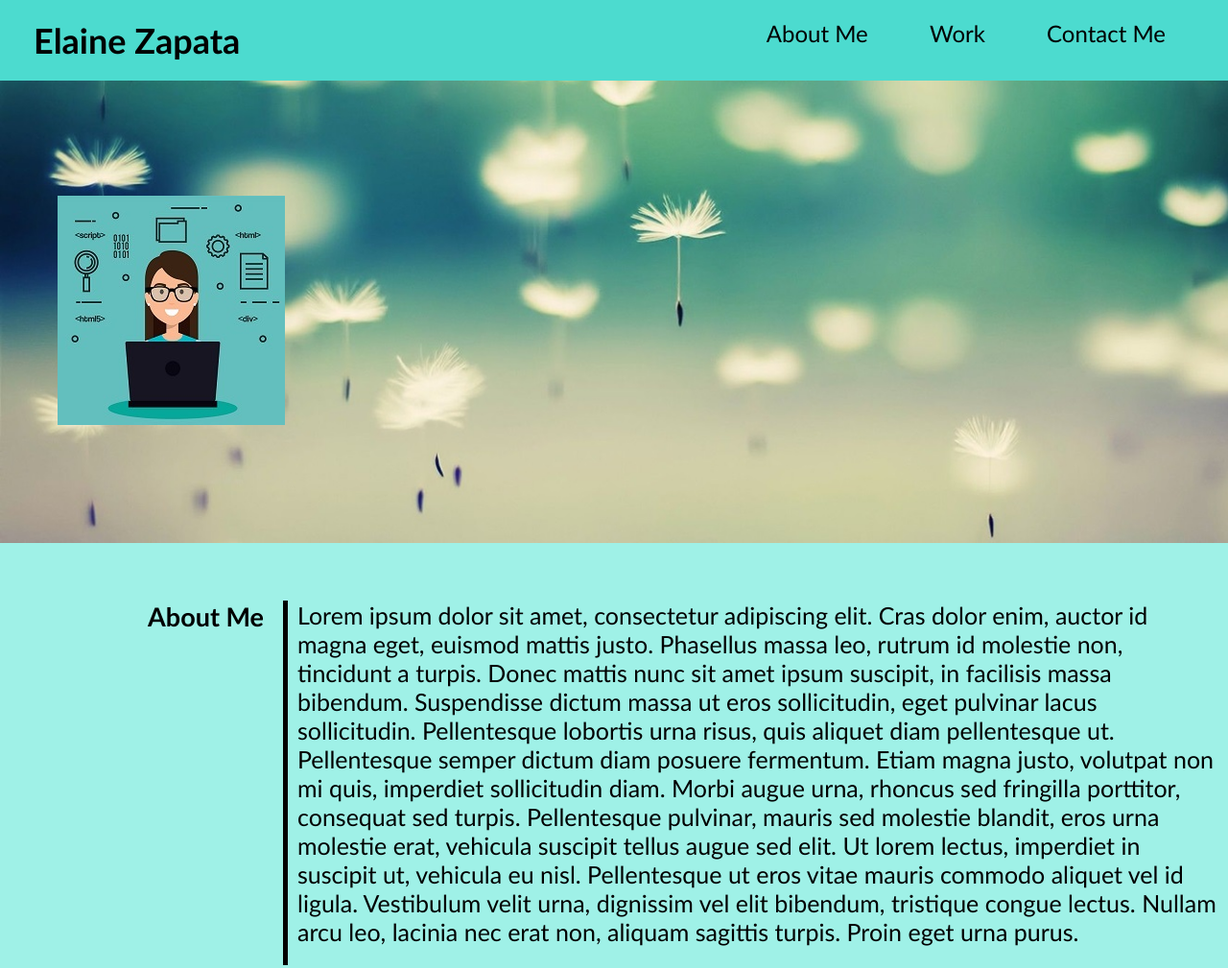
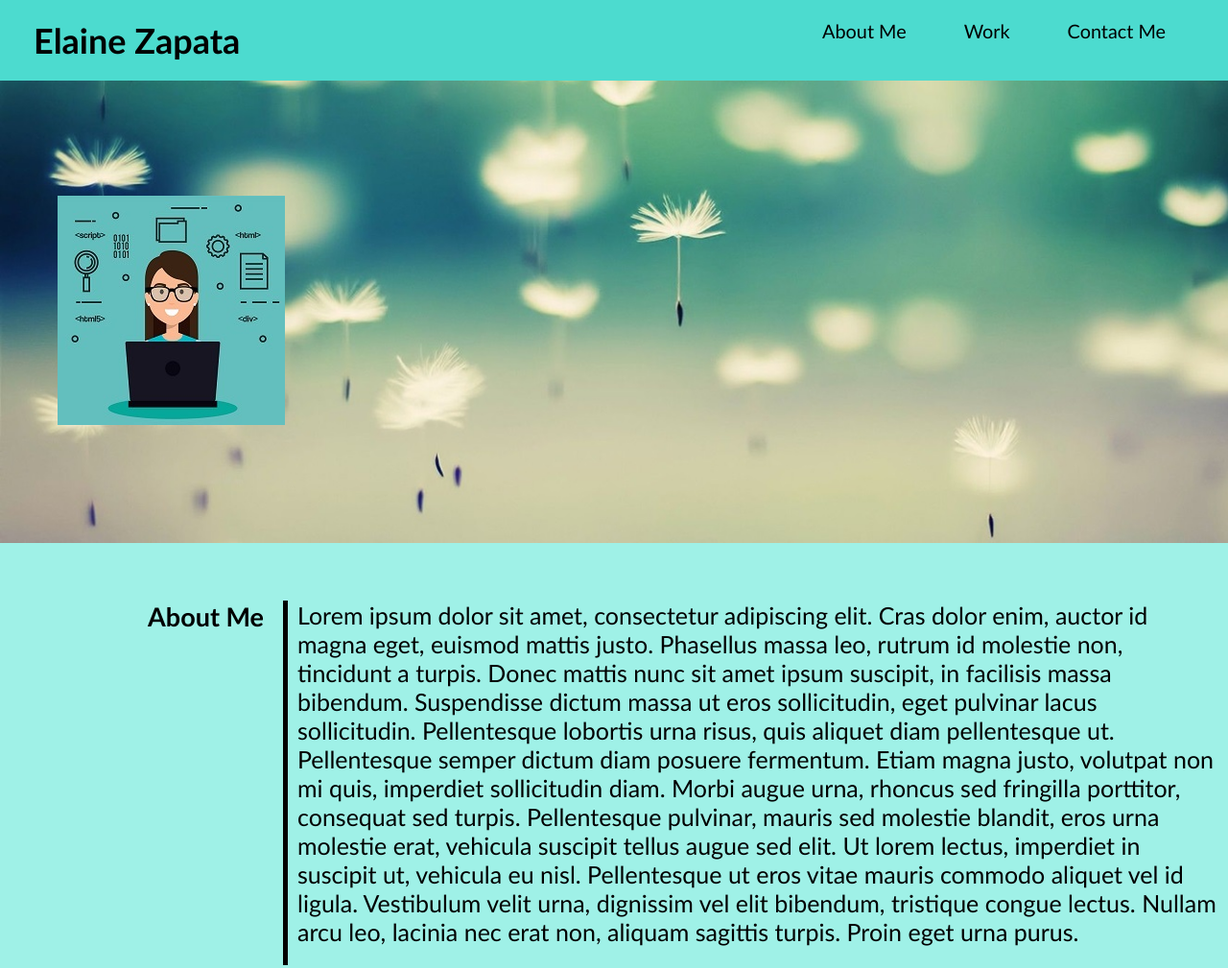
Before and after one commit to Ezapata92/My-portfolio, a plain HTML site: page index.html in a window 1280 px wide. Shown: the top 1009 px of the page at 96% size. Drawn offline with Linux system fonts and the light colour scheme.

Commit message:
add flexbox to header

```diff
--- a/assets/Css/style.css
+++ b/assets/Css/style.css
@@ -35,14 +35,18 @@ header nav{
     margin-top: 8px 0;
 }
 
-header nav ul li {
-    display: inline;
+header nav ul{
+    display: flex;
+    flex-wrap: wrap;
+    justify-content: space-between;
+    align-items:center;
+    list-style: none;
 }
 
 header nav ul li a {
     margin: 0 30px;
     font-weight: lighter;
-    font-size: 24px;
+    font-size: 1.55vw;
 }
 
 .hero {
```
